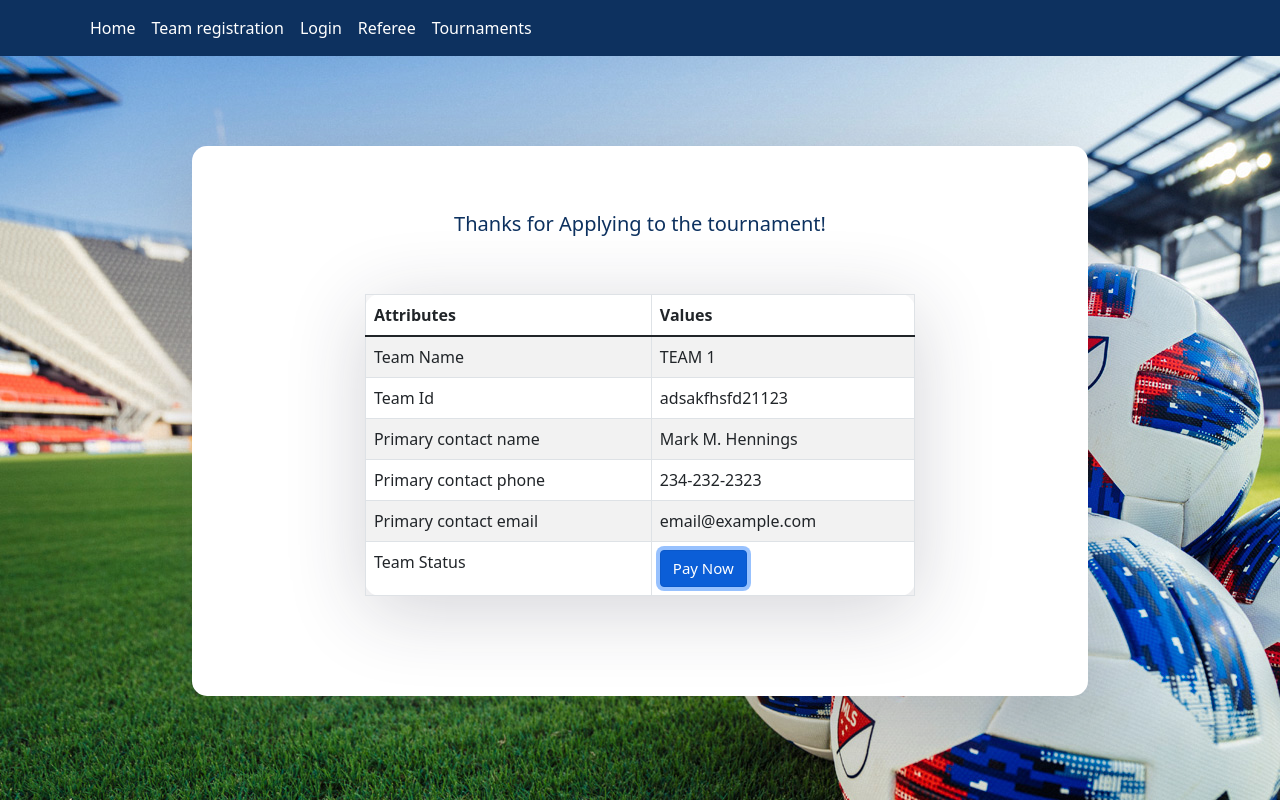
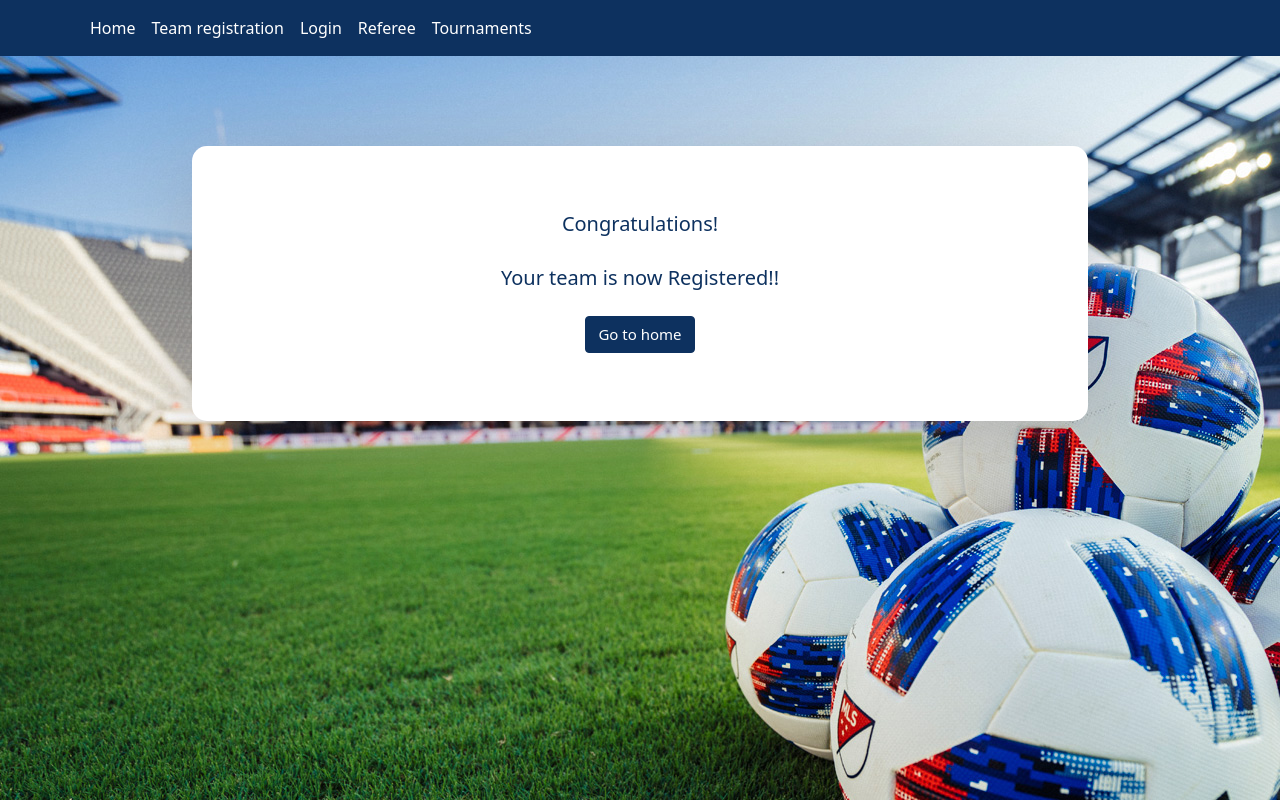
Before and after one commit to vinitamaloo/SER-515-mjf, a React (Create React App) app in the folder client/: page /team in a window 1280 px wide. Both pictures are taken after a click on the button "Pay Now". Built offline with nearby package versions, Linux system fonts and the light colour scheme.

Commit message:
US-38 task-47: Add support for handling successful payment

```diff
--- a/client/src/Team_registration/post_team_registration.js
+++ b/client/src/Team_registration/post_team_registration.js
@@ -1,4 +1,5 @@
 import React, { useState } from 'react'
+import { Link } from "react-router-dom";
 import Table from "react-bootstrap/Table";
 import Button from "react-bootstrap/Button";
 import "./post_team_registration.css";
@@ -17,6 +18,20 @@ export default function PostTeamRegistration() {
     function handleSubmit(event) {
         event.preventDefault();
         setTeamStatus('REGISTERED')
+    }
+
+    function postTeamSuccessfulPaymentView() {
+        return (
+           <div className='fragment'>
+             <div className='central_heading'>Congratulations!</div>
+             <div className='central_heading'>Your team is now Registered!!</div>
+             <div className='central_heading'>
+                <Button variant="primary" onClick={handleSubmit} className='btn-primary'>
+                    <Link to={'/'} style={{color: "white",textDecoration: 'none'}}>Go to home</Link>
+                </Button>
+             </div>
+           </div>
+        )
     }
 
     function postTeamSuccessfulRegistrationView() {
@@ -53,7 +68,7 @@ export default function PostTeamRegistration() {
                  </tr>
                  <tr>
                    <td>Team Status</td>
-                   <td><Button variant="primary" type="Submit" className='btn-primary'>Pay Now</Button></td>
+                   <td><Button variant="primary" type="Submit" onClick={handleSubmit} className='btn-primary'>Pay Now</Button></td>
                  </tr>
                </tbody>
              </Table>
@@ -61,5 +76,8 @@ export default function PostTeamRegistration() {
         )
     }
 
-    return postTeamSuccessfulRegistrationView();
+    if (teamStatus === 'APPLIED')
+        return postTeamSuccessfulRegistrationView();
+    else
+        return postTeamSuccessfulPaymentView();
 }
```
